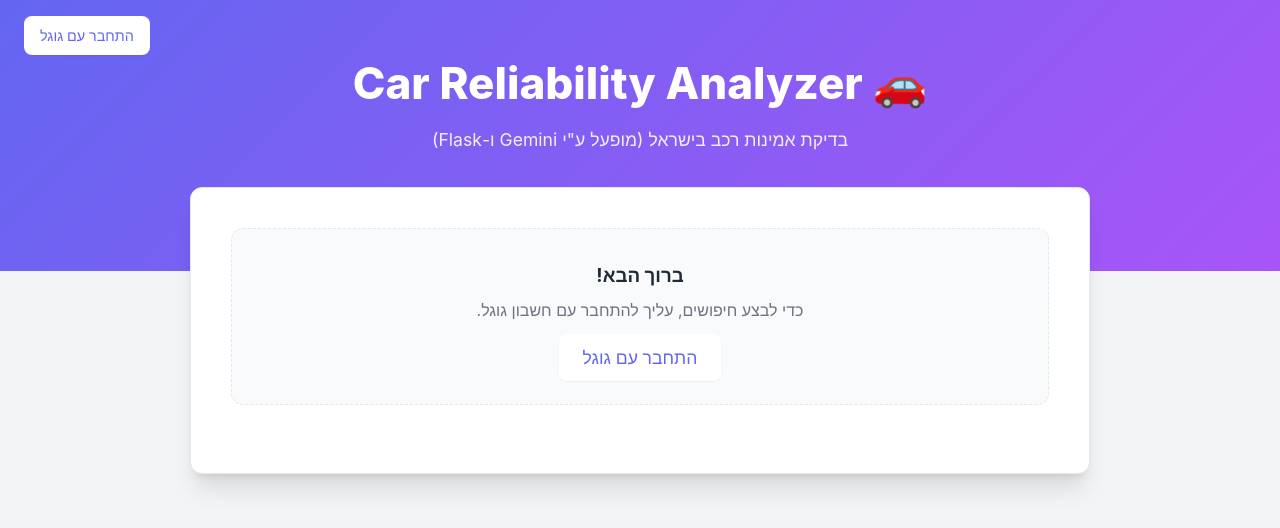
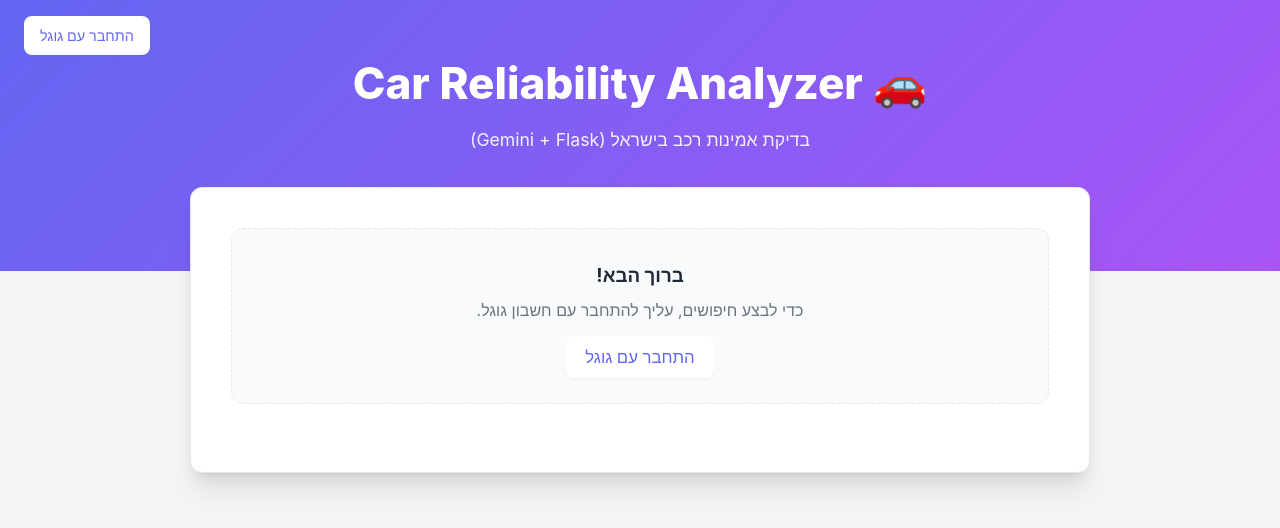
Before and after one commit to giladscore494/reliabilityAIModelsR, a Flask app: page / in a window 1280 px wide. Shown: the top 528 px of the page. Run offline with Flask 3, Linux system fonts and the light colour scheme.

Commit message:
Update index.html

```diff
--- a/my-flask-app/templates/index.html
+++ b/my-flask-app/templates/index.html
@@ -10,7 +10,7 @@
     <header>
         <div class="user-corner">
             {% if user.is_authenticated %}
-                <span>שלום, {{ user.name.split(' ')[0] }}</span>
+                <span>שלום, {{ user.name.split(' ')[0] if user.name else 'משתמש' }}</span>
                 <a href="/dashboard" class="user-button">החיפושים שלי</a>
                 <a href="/logout" class="user-button logout">התנתק</a>
             {% else %}
@@ -20,7 +20,7 @@
 
         <div class="header-content">
             <h1>🚗 Car Reliability Analyzer</h1>
-            <p>בדיקת אמינות רכב בישראל (מופעל ע"י Gemini ו-Flask)</p>
+            <p>בדיקת אמינות רכב בישראל (Gemini + Flask)</p>
         </div>
     </header>
 
@@ -29,15 +29,16 @@
         <div class="login-prompt">
             <h3>ברוך הבא!</h3>
             <p>כדי לבצע חיפושים, עליך להתחבר עם חשבון גוגל.</p>
-            <a href="/login" class="user-button login" style="font-size: 1.1rem; padding: 0.8rem 1.5rem;">התחבר עם גוגל</a>
+            <a href="/login" class="user-button login" style="font-size: 1.05rem; padding: 0.7rem 1.2rem;">התחבר עם גוגל</a>
         </div>
 
-        <form id="car-form" class="hidden">
+        <!-- משאירים את הטופס ב-DOM אבל מוסתרים כדי שלא יכסה/יטריד בעימוד -->
+        <form id="car-form" class="hidden" aria-hidden="true">
         {% else %}
         <form id="car-form">
         {% endif %}
+            <h3>🔍 בחירת רכב</h3>
 
-            <h3>🔍 בחירת רכב</h3>
             <div class="form-grid-3">
                 <div class="form-group">
                     <label for="make">יצרן:</label>
@@ -48,12 +49,14 @@
                         {% endfor %}
                     </select>
                 </div>
+
                 <div class="form-group">
                     <label for="model">דגם:</label>
                     <select id="model" name="model" required disabled>
                         <option value="">בחר יצרן תחילה...</option>
                     </select>
                 </div>
+
                 <div class="form-group">
                     <label for="year">שנת הרכב:</label>
                     <select id="year" name="year" required disabled>
@@ -74,6 +77,7 @@
                         <option>200,000+ ק"מ</option>
                     </select>
                 </div>
+
                 <div class="form-group">
                     <label for="fuel_type">סוג דלק:</label>
                     <select id="fuel_type" name="fuel_type">
@@ -84,6 +88,7 @@
                         <option>אחר</option>
                     </select>
                 </div>
+
                 <div class="form-group">
                     <label for="transmission">תיבת הילוכים:</label>
                     <select id="transmission" name="transmission">
@@ -100,19 +105,17 @@
 
             <button type="submit" id="submit-button">
                 <span class="button-text">🚀 בצע ניתוח אמינות</span>
-                <div class="spinner hidden"></div>
+                <div class="spinner hidden" aria-hidden="true"></div>
             </button>
         </form>
 
         <div id="results-container" class="hidden">
-            <div id="results-content">
-                </div>
+            <div id="results-content"></div>
         </div>
-
     </main>
 
     <script>
-        // בודק אם המשתמש מחובר. אם לא, הסקריפט לא ינסה להפעיל את הטופס.
+        // מצהיר בקצה ה-HTML כדי שלא יפריע לעימוד
         const userIsAuthenticated = {{ user.is_authenticated | tojson }};
         const carModelsData = {{ car_models_data | tojson }};
     </script>
```
